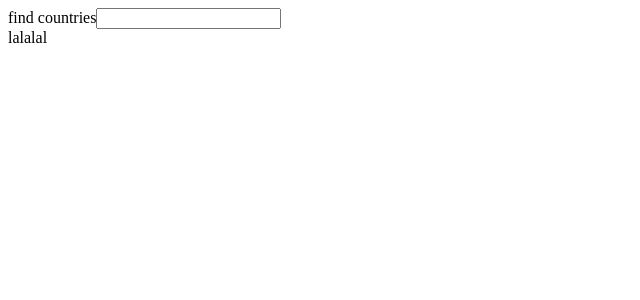
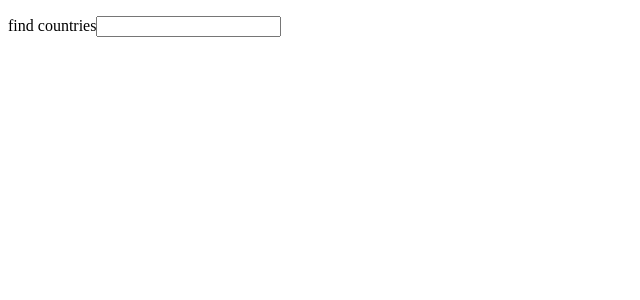
Before and after one commit to karoteeni110/fullStackOpenExcercises, a React (Create React App) app in the folder part2/countries/: page / in a window 1280 px wide. Shown: the top 300 px of the page, without its empty margins (0-640 px from the left). Built offline with nearby package versions, Linux system fonts and the light colour scheme.

Commit message:
ex 2.12 working Content, Search

```diff
--- a/part2/countries/src/App.js
+++ b/part2/countries/src/App.js
@@ -5,12 +5,37 @@ import Content from './components/Content'
 
 const App = () => {
     // State hooks
-    const [data, setData] = useState([])
+    const [data, setData] = useState(["a", "aa"])
     const [newQuery, setNewQuery] = useState('')
+    const [content, setContent] = useState([])
+
+    // helper function
+    const setContentToShow = (newQuery) => {
+        const findOverTen = () => false
+        const findTwoToTen = () => true
+        const OverTenContent = () => {
+            setContent(["Too many matches. Specify another filter."])
+        }
+        const TwoToTenContent = () => {
+            setContent(
+                ["two to ten countries",
+            "yes"]
+                // data
+                // .map(country => country.name.common))
+                // .filter(name => name.toLowerCase().includes(newQuery.toLowerCase())
+                )
+        }
+
+        // eslint-disable-next-line no-unused-expressions
+        findOverTen() ? OverTenContent()
+            : findTwoToTen() ? TwoToTenContent()
+            : {}
+    }
 
     // Event handlers
     const handleNewQuery = (event) => {
         setNewQuery(event.target.value)
+        setContentToShow(newQuery)
     }
 
     // Fetch
@@ -22,38 +47,12 @@ const App = () => {
     // }, [])
 
     // Filter data
-    const content = newQuery => {
-        const findOverTen = () => true
-        const findTwoToTen = () => true
-        const OverTenContent = () => {
-            return ["Too many matches. Specify another filter."]
-        }
-        const TwoToTenContent = () => {
-            // console.log(
-                //  data.map(country => country.name.common))
 
-            return data
-            // .map(country => country.name.common)
-                // .filter(name => name.toLowerCase().includes(newQuery.toLowerCase()))
-        }
-
-        // eslint-disable-next-line no-unused-expressions
-        findOverTen()
-            ? OverTenContent()
-            : () => { }
-
-        // eslint-disable-next-line no-unused-expressions
-        findTwoToTen()
-            ? TwoToTenContent()
-            : () => { }
-
-        return []
-    }
 
     return (
         <div>
-            <Search handlers={handleNewQuery} stateValues={newQuery} />
-            <Content content={content(newQuery)} />
+            <Search handler={handleNewQuery} stateValues={newQuery} />
+            <Content content={content} />
             {/* <Country dataToShow={dataToShow} /> */}
         </div>
     )
--- a/part2/countries/src/components/Content.js
+++ b/part2/countries/src/components/Content.js
@@ -1,7 +1,7 @@
 const Content = ({content}) => {
     console.log(content);
     return (
-        <div>lalalal</div>
+        <div>{content.map(str => <p key={str}>{str}</p>)}</div>
     )
 }
 
--- a/part2/countries/src/components/Search.js
+++ b/part2/countries/src/components/Search.js
@@ -1,10 +1,9 @@
-const Search = ({handlers, stateValues}) => {
-    const {handleOnChange} = handlers
-    const {newQuery} = stateValues
+const Search = ({ handler, newQuery}) => {
     return (
         <div>
-            find countries
-            <input value={newQuery} onChange={handleOnChange}></input>
+            <p>find countries
+            <input value={newQuery} onChange={handler}></input>
+            </p>
         </div>
     )
 }
```
